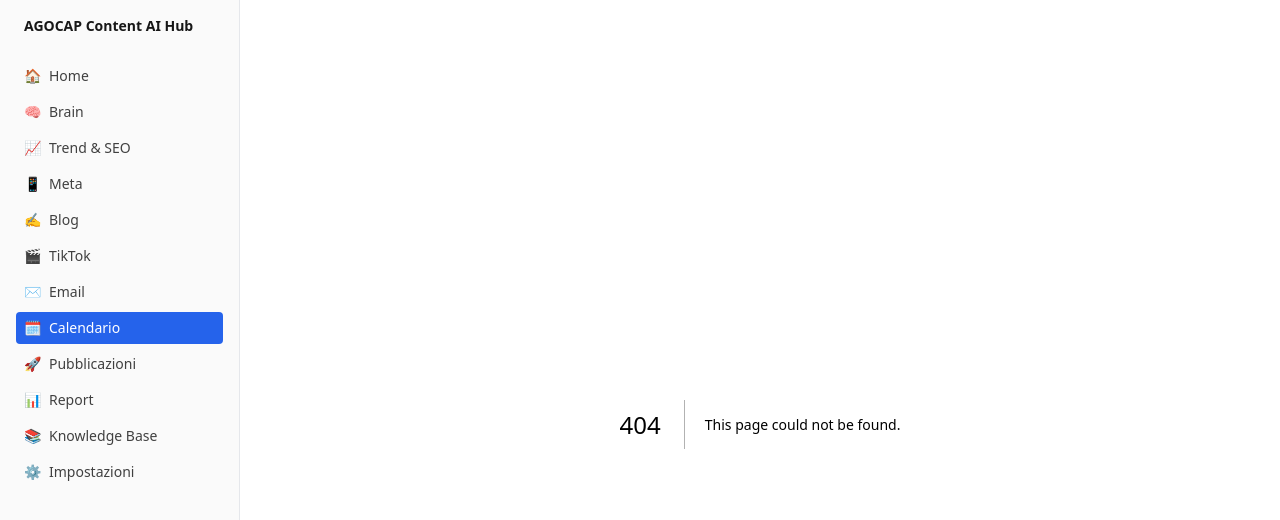
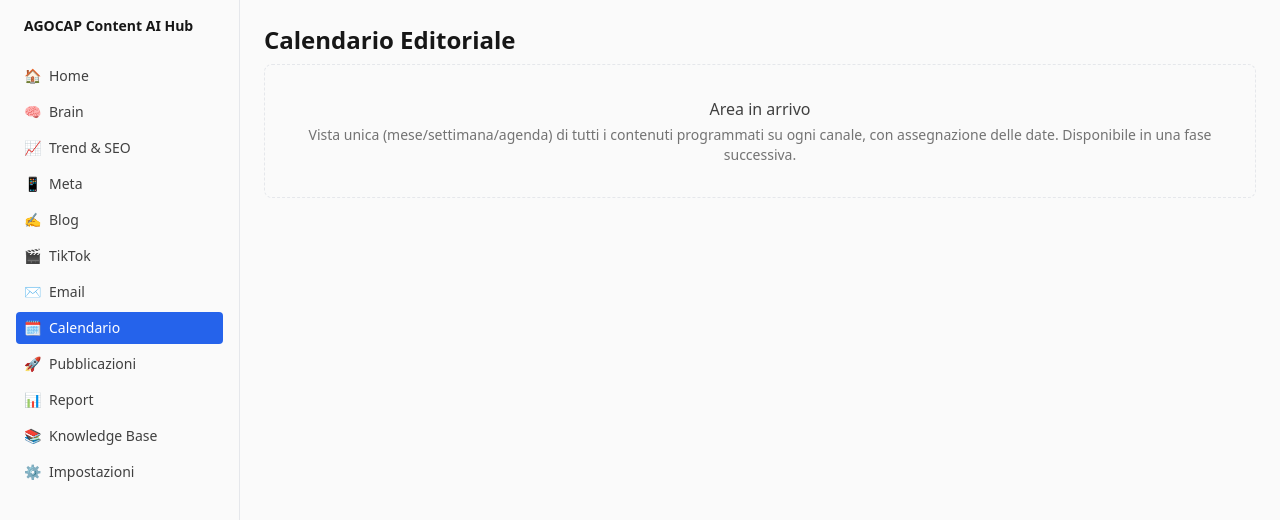
Before and after one commit to hatwebtrade-prog/SocialMedia, a Next.js app: page /calendario in a window 1280 px wide. Before the commit this address had no page. Shown: the top 520 px of the page. Built offline with nearby package versions, Linux system fonts and the light colour scheme.

Commit message:
feat: placeholder areas (TikTok, Email, Calendario, Pubblicazioni, Impostazioni)

```diff
--- /dev/null
+++ b/src/app/calendario/page.tsx
@@ -0,0 +1,4 @@
+import { ComingSoon } from "@/components/coming-soon";
+export default function CalendarioPage() {
+  return <ComingSoon title="Calendario Editoriale" descrizione="Vista unica (mese/settimana/agenda) di tutti i contenuti programmati su ogni canale, con assegnazione delle date. Disponibile in una fase successiva." />;
+}
--- /dev/null
+++ b/src/app/email/page.tsx
@@ -0,0 +1,4 @@
+import { ComingSoon } from "@/components/coming-soon";
+export default function EmailPage() {
+  return <ComingSoon title="Email Marketing" descrizione="Newsletter, promo, email educazionali e flussi (Klaviyo) da idee approvate. Disponibile in una fase successiva." />;
+}
--- /dev/null
+++ b/src/app/impostazioni/page.tsx
@@ -0,0 +1,4 @@
+import { ComingSoon } from "@/components/coming-soon";
+export default function ImpostazioniPage() {
+  return <ComingSoon title="Impostazioni" descrizione="Configurazione del sistema. Disponibile in una fase successiva." />;
+}
--- /dev/null
+++ b/src/app/pubblicazioni/page.tsx
@@ -0,0 +1,4 @@
+import { ComingSoon } from "@/components/coming-soon";
+export default function PubblicazioniPage() {
+  return <ComingSoon title="Pubblicazioni" descrizione="Stato tecnico delle pubblicazioni gestite da n8n (programmati, inviati, pubblicati, errori, log). Disponibile in una fase successiva." />;
+}
--- /dev/null
+++ b/src/app/tiktok/page.tsx
@@ -0,0 +1,4 @@
+import { ComingSoon } from "@/components/coming-soon";
+export default function TikTokPage() {
+  return <ComingSoon title="TikTok" descrizione="Generazione di script video brevi (hook, parlato, testo a schermo, caption, CTA) da idee approvate. Disponibile in una fase successiva." />;
+}
--- /dev/null
+++ b/src/components/coming-soon.tsx
@@ -0,0 +1,11 @@
+export function ComingSoon({ title, descrizione }: { title: string; descrizione: string }) {
+  return (
+    <div>
+      <h1 className="mb-2 text-2xl font-semibold">{title}</h1>
+      <div className="rounded-lg border border-dashed bg-neutral-50 p-8 text-center">
+        <p className="mb-1 font-medium text-neutral-700">Area in arrivo</p>
+        <p className="text-sm text-neutral-500">{descrizione}</p>
+      </div>
+    </div>
+  );
+}
```
